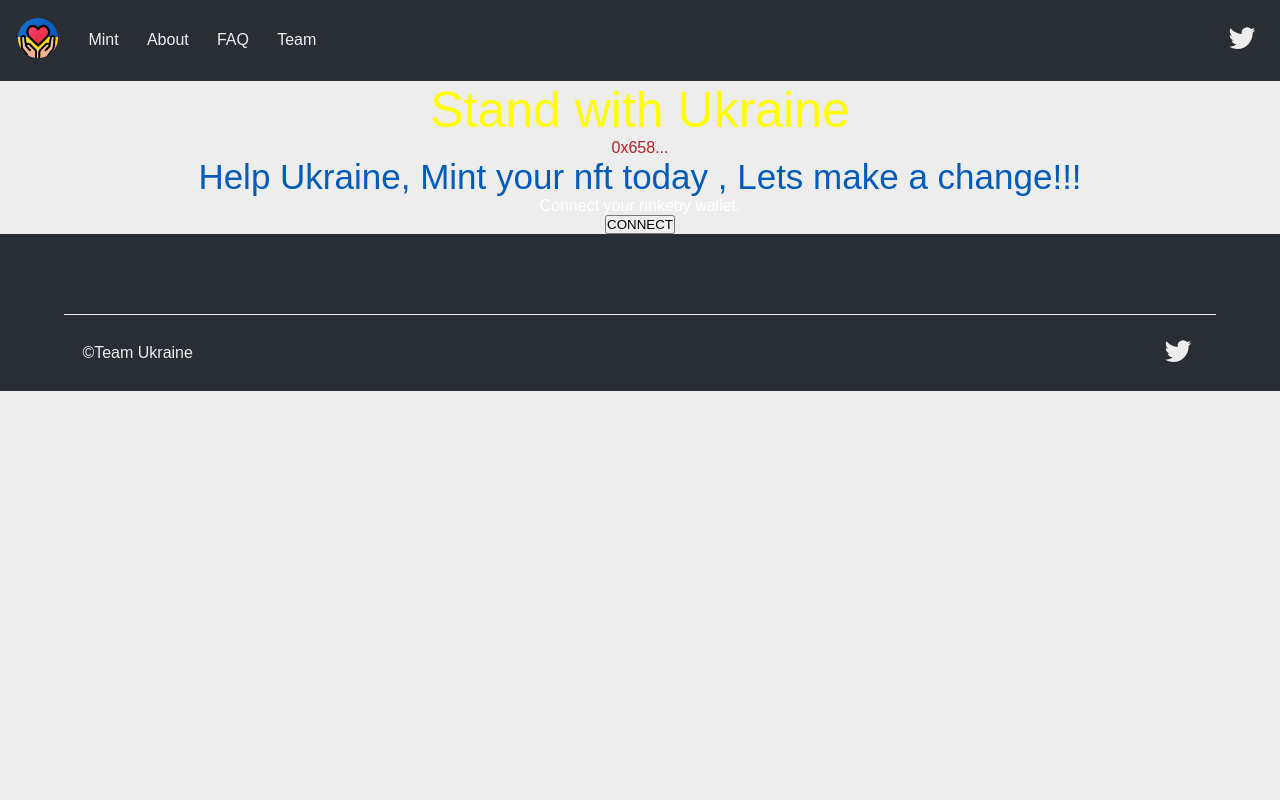
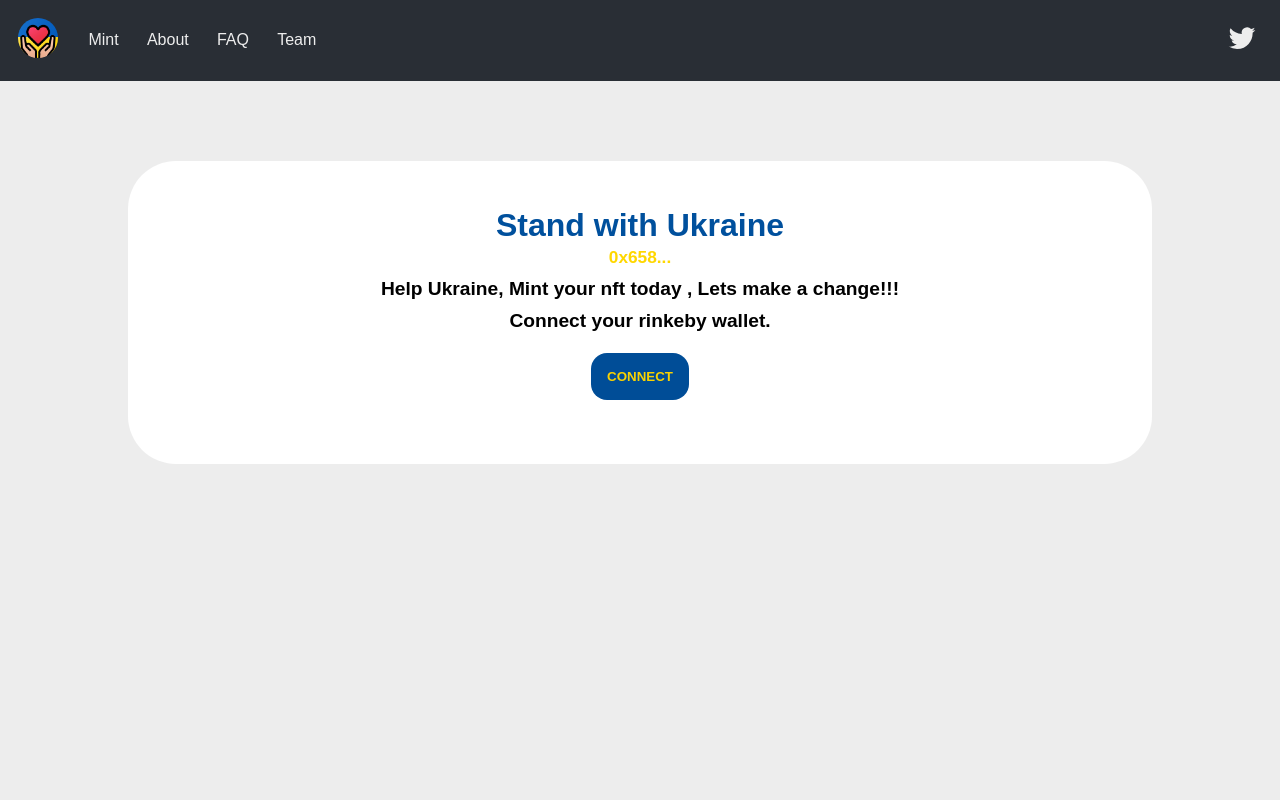
Before and after one commit to benhalverson/another-dapp, a React (Create React App) app: page /mint in a window 1280 px wide. Shown: the top 800 px of the page. Built offline with nearby package versions, Linux system fonts and the light colour scheme.

Commit message:
Done With No FAQ

```diff
--- a/src/Mint.js
+++ b/src/Mint.js
@@ -121,55 +121,32 @@ const Mint = () => {
 	}, [blockchain.account]);
 
 	return (
+		<div className="mintWeb">
 			<div className="main">
-			<div
-				style={{
-					textAlign: "left",
-					fontSize: 50,
-					letterspacing: 1,
-					color: "yellow",
-				}}
-			>
-				Stand with Ukraine
-			</div>
+				<h1>Stand with Ukraine</h1>
 
-			<div
-				style={{
-					textAlign: "center",
-					color: "var(--primary-text)",
-				}}
-			>
+				<div className="contractAdd">
 					<a target={"_blank"} href={CONFIG.SCAN_LINK}>
 						{truncate(CONFIG.CONTRACT_ADDRESS, 5)}
 					</a>
 				</div>
 				{Number(data.totalSupply) >= CONFIG.MAX_SUPPLY ? (
 					<>
-					<div style={{ textAlign: "center", color: "var(--accent-text)" }}>Sold out!!!</div>
-					<div style={{ textAlign: "center", color: "var(--accent-text)" }}>
-						You can still find {CONFIG.NFT_NAME} on
-					</div>
+						<div>Sold out!!!</div>
+						<div>You can still find {CONFIG.NFT_NAME} on</div>
 						<a target={"_blank"} href={CONFIG.MARKETPLACE_LINK}>
 							{CONFIG.MARKETPLACE}
 						</a>
 					</>
 				) : (
 					<>
-					<div style={{ textAlign: "center", color: "#005BBB", fontSize: 35 }}>
-						Help Ukraine, Mint your nft today , Lets make a change!!!
-					</div>
+						<div>Help Ukraine, Mint your nft today , Lets make a change!!!</div>
 
 						{blockchain.account === "" || blockchain.smartContract === null ? (
 							<div>
-							<div
-								style={{
-									textAlign: "center",
-									color: "var(--accent-text)",
-								}}
-							>
-								Connect your {CONFIG.NETWORK.NAME} wallet.
-							</div>
+								<div>Connect your {CONFIG.NETWORK.NAME} wallet.</div>
 								<button
+									className="connectBtn"
 									onClick={(e) => {
 										e.preventDefault();
 										dispatch(connect());
@@ -180,53 +157,21 @@ const Mint = () => {
 								</button>
 								{blockchain.errorMsg !== "" ? (
 									<>
-									<div
-										style={{
-											textAlign: "center",
-											color: "var(--accent-text)",
-										}}
-									>
-										{blockchain.errorMsg}
-									</div>
+										<div>{blockchain.errorMsg}</div>
 									</>
 								) : null}
 							</div>
 						) : (
 							<>
-							<div
-								style={{
-									textAlign: "center",
-									color: "var(--accent-text)",
-								}}
-							>
+								<div>
 									{feedback}
 									{feedback2}
 								</div>
 
-							<div
-								style={{
-									fontSize: 25,
-									textAlign: "center",
-									color: "#005BBB",
-								}}
-							>
+								<div>
 									{data.totalSupply} / {CONFIG.MAX_SUPPLY}
 								</div>
-							<input
-								style={{
-									width: "200px",
-									height: "50px",
-									fontSize: "2rem",
-									textAlign: "center",
-									borderRadius: "30px",
-									backgroundColor: "white",
-									borderColor: "yellow",
-									borderWidth: "5px",
-								}}
-								type="text"
-								value={dontated}
-								onChange={donationFund}
-							/>
+								<input type="text" value={dontated} onChange={donationFund} />
 
 								<button
 									disabled={claimingNft ? 1 : 0}
@@ -244,6 +189,7 @@ const Mint = () => {
 					</>
 				)}
 			</div>
+		</div>
 	);
 };
 
--- a/src/components/Gallery.jsx
+++ b/src/components/Gallery.jsx
@@ -12,8 +12,14 @@ const Gallery = () => {
 			</span>
 			<span id="about">
 				<p>
-					Lorem ipsum dolor sit amet, consectetur adipisicing elit. Dolorem veritatis amet nam nulla porro maiores
-					itaque inventore optio provident, saepe repellendus quasi autem a nemo velit similique minus sit magni?
+					More than 800,000 civilians have fled Ukraine due to the war, according to the UN. The number of people
+					fleeing the country is expected to reach 4,000,000 civilians. <br />
+					<br />
+					Families are being broken apart because the fighting-age men must stay to fight for Ukraine. Women and
+					children are the most vulnerable in a family and are forced to flee with little to no resources. <br />
+					<br />
+					Would you like to help? 100% of the funds raised are sent to official wallets of the Ukrainian government and
+					relevant organizations which may be verified on the Ethereum blockchain.
 				</p>
 			</span>
 			<span className="doubleCell">
--- a/src/components/Header.jsx
+++ b/src/components/Header.jsx
@@ -13,7 +13,7 @@ const navigation = [
 
 const Header = () => {
 	return (
-		<header>
+		<header id="header">
 			<span>
 				<Link to="/">
 					<img src={logo} alt="Logo" className="img" />
--- a/src/components/Welcome.jsx
+++ b/src/components/Welcome.jsx
@@ -6,8 +6,10 @@ const Welcome = () => {
 				<span>Support</span> <span>Ukraine</span>
 			</div>
 			<p>
-				Anim aute id magna aliqua ad ad non deserunt sunt. Qui irure qui lorem cupidatat commodo. Elit sunt amet fugiat
-				veniam occaecat fugiat aliqua.
+				This is your chance to make up for all of the failed NFT projects you’ve spent money on by investing in helping
+				others in need. When you donate to the Stay Strong Ukraine NFT, you help Ukrainians survive another day during
+				these difficult times. In return, you will get a unique NFT to certify your support, but more importantly, you
+				will help protect families across the country!
 			</p>
 			<div>
 				<Link to="/mint">Donate</Link>
--- a/src/pages/Error.jsx
+++ b/src/pages/Error.jsx
@@ -1,7 +1,11 @@
 import React from "react";
 
 const Error = () => {
-	return <div className="error">This Page Doesn't Exist Please Retrurn To The Home Page</div>;
+	return (
+		<div className="err">
+			<div className="error">This Page Doesn't Exist Please Retrurn To The Home Page</div>
+		</div>
+	);
 };
 
 export default Error;
--- a/src/pages/Home.jsx
+++ b/src/pages/Home.jsx
@@ -11,6 +11,12 @@ const Home = () => {
 			<Gallery />
 			<div className="breaker"></div>
 			<Team />
+
+			<button>
+				<a href="/#header" className="scrollUp">
+					▲
+				</a>
+			</button>
 		</div>
 	);
 };
--- a/src/styles/Footer.scss
+++ b/src/styles/Footer.scss
@@ -7,6 +7,7 @@ footer {
 	background-color: $gray;
 	color: $white;
 	display: block;
+	bottom: 0;
 	div {
 		position: relative;
 		width: 90%;
--- a/src/styles/index.scss
+++ b/src/styles/index.scss
@@ -19,27 +19,64 @@ html {
 	}
 }
 
+.mintWeb {
+	width: 100%;
+	height: 80vh;
 	.main {
-	width: 100vw;
+		width: 80%;
+		padding: 3rem;
 		position: relative;
 		display: flex;
 		flex-direction: column;
 		justify-content: center;
 		align-items: center;
 		text-align: center;
+		background-color: white;
+		color: black;
+		border-radius: 3rem;
+		margin: 5rem auto;
+		line-height: 2rem;
+		font-size: 1.2rem;
+		font-weight: 700;
+		h1 {
+			font-size: 2rem;
+			color: $primary;
+			font-weight: 800;
+		}
+		.contractAdd {
+			color: $secondry;
+			font-size: 0.9em;
+			font-weight: 600;
+		}
+		.connectBtn {
+			margin: 1rem;
+			font-weight: 700;
+			padding: 1rem;
+			border-radius: 1rem;
+			background-color: darken($primary, 1.2);
+			color: darken($secondry, 1.2);
+			transition: all 100ms ease-in-out;
+			outline: none;
+			border: transparent;
+			&:hover {
+				filter: brightness(0.85);
+			}
+		}
+	}
 }
 
 .scrollUp {
 	position: fixed;
 	right: 0;
 	bottom: 0;
-	width: clamp(3rem, 15vw, 5rem);
-	height: clamp(3rem, 15vw, 5rem);
+	padding: 1rem;
+	font-size: 1rem;
 	border-radius: 50%;
 	background-color: $secondry;
 	color: $primary;
 	margin: 0.5rem;
 	transition: transform 0.2s ease-in-out;
+	z-index: 30;
 }
 .scrollUp:hover,
 .scrollUp:active {
@@ -107,11 +144,32 @@ html {
 	text-align: center;
 	display: grid;
 	grid-template-columns: repeat(auto-fit, minmax(600px, 1fr));
+	@media screen and (max-width: 800px) {
+		& {
+			display: flex;
+			flex-direction: column;
+		}
+	}
+	@media screen and (min-width: 1800px) {
+		& {
+			grid-template-columns: repeat(auto-fit, minmax(900px, 1fr));
+		}
+	}
 	place-items: center;
 	gap: 1rem;
 	height: 100%;
 	span {
 		width: 650px;
+		@media screen and (max-width: 800px) {
+			& {
+				width: 80%;
+			}
+		}
+		@media screen and (min-width: 1800px) {
+			& {
+				width: 900px;
+			}
+		}
 		display: flex;
 		justify-content: center;
 		align-items: center;
@@ -123,7 +181,8 @@ html {
 		}
 		p {
 			background-color: white;
-			padding: 2rem;
+			padding: 5rem;
+			line-height: 1.2em;
 		}
 	}
 	.doubleCell {
@@ -133,3 +192,17 @@ html {
 		}
 	}
 }
+
+.err {
+	width: 100%;
+	height: 80vh;
+	.error {
+		width: 80%;
+		background-color: white;
+		padding: 10rem;
+		border-radius: 3rem;
+		margin: 2rem auto;
+		font-size: 1.5rem;
+		text-align: center;
+	}
+}
```
Lines whose indentation alone changed are shown as unchanged.
